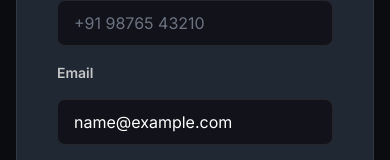
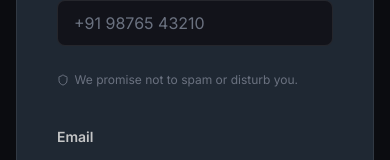
Before and after one commit to Arijit-Cosmic-Learner/tarmac, a React (Vite) app: page /login in a window 390 px wide. Both pictures are taken after typing "name@example.com", "Sample123" into the empty fields and a click on the button "Create Account". Shown: the part 474-634 px from the top of the page. Built offline with nearby package versions, Linux system fonts and the light colour scheme; no server answers.

Commit message:
Auth UI: Add anti-spam assurance message under phone inputs

```diff
--- a/src/pages/Auth.jsx
+++ b/src/pages/Auth.jsx
@@ -1,7 +1,7 @@
 import { useState, useEffect } from 'react';
 import { useNavigate, useSearchParams, Link } from 'react-router-dom';
 import { useAuth } from '../context/AuthContext';
-import { Eye, EyeOff } from 'lucide-react';
+import { Eye, EyeOff, Shield } from 'lucide-react';
 import { supabase } from '../lib/supabaseClient';
 import './Auth.css';
 
@@ -144,7 +144,7 @@ export default function Auth() {
                   required autoFocus={tab === 'signup'}
                 />
               </div>
-              <div className="form-group">
+              <div className="form-group" style={{ marginBottom: '0.5rem' }}>
                 <label className="form-label">WhatsApp Number</label>
                 <input
                   type="tel" className="form-input" placeholder="+91 98765 43210"
@@ -152,6 +152,9 @@ export default function Auth() {
                   required
                 />
               </div>
+              <p style={{ fontSize: '0.75rem', color: 'var(--text-muted)', marginBottom: '1.25rem', display: 'flex', alignItems: 'center', gap: '0.35rem' }}>
+                <Shield size={12} /> We promise not to spam or disturb you.
+              </p>
             </>
           )}
           <div className="form-group">
@@ -207,7 +210,7 @@ export default function Auth() {
               Please enter your WhatsApp number to secure your account and receive interview alerts.
             </p>
             <form onSubmit={submitPhoneModal}>
-              <div className="form-group">
+              <div className="form-group" style={{ marginBottom: '0.5rem' }}>
                 <input
                   type="tel"
                   className="form-input"
@@ -218,6 +221,9 @@ export default function Auth() {
                   required
                 />
               </div>
+              <p style={{ fontSize: '0.75rem', color: 'var(--text-muted)', marginBottom: '1.25rem', display: 'flex', alignItems: 'center', gap: '0.35rem' }}>
+                <Shield size={12} /> We promise not to spam or disturb you.
+              </p>
               <div style={{ display: 'flex', gap: '0.5rem', marginTop: '1rem' }}>
                 <button type="button" className="btn-sync" onClick={() => setShowPhoneModal(false)} style={{ flex: 1 }}>
                   Cancel
```
